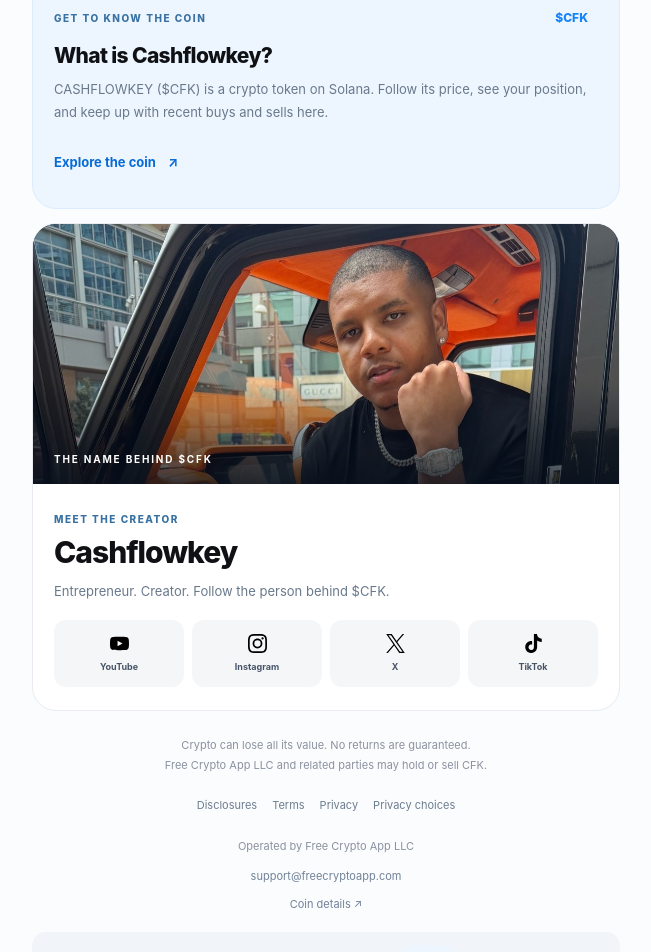
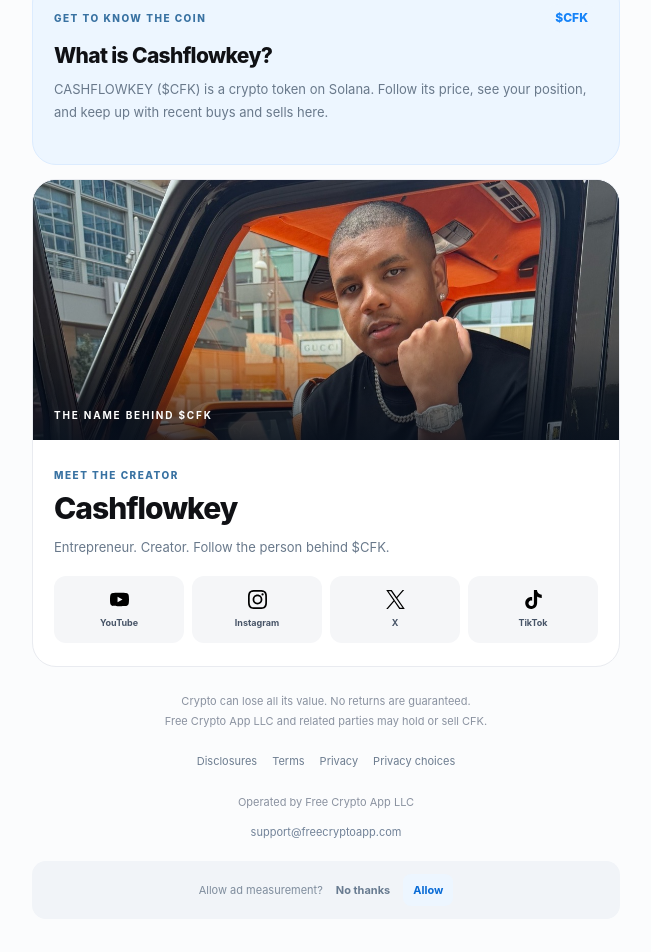
Before and after one commit to richoffcashflow/Buy-CFK, a React (Vite) app: page / in a window 1280 px wide. Shown: the part 1616-2568 px from the top of the page, without its empty margins (314-965 px from the left). Built offline with nearby package versions, Linux system fonts and the light colour scheme; no server answers.

Commit message:
Remove external coin purchase links

```diff
--- a/src/App.jsx
+++ b/src/App.jsx
@@ -187,12 +187,12 @@ export default function App(){
       <section id="position" className="position-card" aria-label="Your position"><div className="position-heading"><h2>Your Position</h2><span className="token-badge">$CFK</span></div><div className="position-value"><div><span>Current value</span><strong>{account?formatMoney(position?.valueUsd):'—'}</strong></div>{position?.pnlPercent!=null&&<div className="position-return"><strong className={position.pnlPercent<0?'loss':'gain'}>{position.pnlPercent>=0?'+':''}{position.pnlPercent.toFixed(2)}%</strong><small>{formatMoney(position.pnlUsd)} return</small></div>}</div><div className="position-tokens"><div><span>Tokens owned</span><strong>{formatNumber(account?position?.tokens:null)}</strong></div><span className="token-badge">$CFK</span></div>{!account&&<button className="position-sign-in" onClick={openAccount}>Sign in to see your position <span aria-hidden="true">→</span></button>}</section>
       {position?.availableUsd>.01&&<div className="cash-ready"><span><strong>{formatMoney(position.availableUsd)}</strong> ready to withdraw</span><button onClick={()=>begin('withdraw',Math.floor(position.availableUsd*100)/100)}>Withdraw</button></div>}
       <section className="activity" aria-label="Coin activity"><div className="section-heading"><h2>Coin Activity</h2><span className="activity-badge">Latest trades</span></div><div className="activity-status"><span className={activity?.unavailable?'status-dot offline':'status-dot'}/><span>{activity?.unavailable?'Reconnecting to activity':'Recent buys & sells'}</span><small>{activity?.updatedAt?'Updated '+new Date(activity.updatedAt).toLocaleTimeString([],{hour:'numeric',minute:'2-digit'}):'Connecting…'}</small></div><ul>{activity?.items?.length?activity.items.slice(0,10).map(item=><li key={item.id}><span className={'activity-icon '+item.side}><Icon name={item.side==='buy'?'plus':'arrow'}/></span><div><strong>{item.side==='buy'?'Bought':'Sold'} CFK</strong><small>{new Date(item.timestamp).toLocaleString([],{month:'short',day:'numeric',hour:'numeric',minute:'2-digit'})}</small></div><div className="activity-value"><strong>{item.usd!=null?formatMoney(item.usd):formatNumber(item.tokens)+' CFK'}</strong></div><a href={'https://solscan.io/tx/'+item.signature} target="_blank" rel="noreferrer" aria-label="View transaction"><Icon/></a></li>):<li className="empty-activity"><p>{activity?.unavailable?'Activity is unavailable right now.':'Confirmed buys and sells will appear here.'}</p></li>}</ul><p className="source-note">Confirmed coin activity. Prices shown in USD when available.</p></section>
-      <section className="about-coin" aria-labelledby="about-heading"><div className="about-heading"><span className="brand-eyebrow">GET TO KNOW THE COIN</span><span className="token-badge">$CFK</span></div><h2 id="about-heading">What is Cashflowkey?</h2><p>CASHFLOWKEY ($CFK) is a crypto token on Solana. Follow its price, see your position, and keep up with recent buys and sells here.</p><a href={'https://pump.fun/coin/'+(config?.mint||MINT)} target="_blank" rel="noopener noreferrer">Explore the coin <span aria-hidden="true">↗</span></a></section>
+      <section className="about-coin" aria-labelledby="about-heading"><div className="about-heading"><span className="brand-eyebrow">GET TO KNOW THE COIN</span><span className="token-badge">$CFK</span></div><h2 id="about-heading">What is Cashflowkey?</h2><p>CASHFLOWKEY ($CFK) is a crypto token on Solana. Follow its price, see your position, and keep up with recent buys and sells here.</p></section>
       <section className="creator-card" aria-labelledby="creator-heading">
         <div className="creator-photo"><img src="/assets/cashflowkey-creator.jpg" width="1152" height="2048" loading="lazy" decoding="async" alt="Cashflowkey seated in a vehicle with an orange interior"/><span className="creator-photo-label">THE NAME BEHIND $CFK</span></div>
         <div className="creator-body"><span className="brand-eyebrow">MEET THE CREATOR</span><h2 id="creator-heading">Cashflowkey</h2><p>Entrepreneur. Creator. Follow the person behind $CFK.</p><nav className="creator-socials" aria-label="Creator social profiles">{CREATOR_SOCIALS.map(social=><a key={social.name} href={social.url} target="_blank" rel="noopener noreferrer" aria-label={'Cashflowkey on '+social.name+' (opens in a new tab)'} title={social.name} onClick={event=>openSocial(event,social.url)}><img src={'/assets/social-'+social.icon+'.svg'} width="19" height="19" alt=""/><span>{social.name}</span></a>)}</nav></div>
       </section>
-      <footer><p>Crypto can lose all its value. No returns are guaranteed.<br/>Free Crypto App LLC and related parties may hold or sell CFK.</p><nav aria-label="Legal"><button onClick={()=>setModal('disclosures')}>Disclosures</button><button onClick={()=>setModal('terms')}>Terms</button><button onClick={()=>setModal('privacy')}>Privacy</button><button onClick={()=>setModal('measurement')}>Privacy choices</button></nav><p>Operated by Free Crypto App LLC</p><a href="mailto:support@freecryptoapp.com">support@freecryptoapp.com</a><a className="coin-details" href={'https://pump.fun/coin/'+(config?.mint||MINT)} target="_blank" rel="noreferrer">Coin details ↗</a></footer>
+      <footer><p>Crypto can lose all its value. No returns are guaranteed.<br/>Free Crypto App LLC and related parties may hold or sell CFK.</p><nav aria-label="Legal"><button onClick={()=>setModal('disclosures')}>Disclosures</button><button onClick={()=>setModal('terms')}>Terms</button><button onClick={()=>setModal('privacy')}>Privacy</button><button onClick={()=>setModal('measurement')}>Privacy choices</button></nav><p>Operated by Free Crypto App LLC</p><a href="mailto:support@freecryptoapp.com">support@freecryptoapp.com</a></footer>
     </main>
     <TradeDock amount={amount} setAmount={setAmount} onBuy={()=>begin('buy')} onSell={()=>begin('sell')} onCustom={()=>{setCustomAmount(amount);setModal('amount');}} busy={busy} openingSignIn={flow.step==='sign-in'} />
     {modal==='amount'&&<Modal title="Choose your amount" onClose={()=>setModal(null)}><form onSubmit={e=>{e.preventDefault();if(Number(customAmount)>0){setAmount(customAmount);setModal(null);}}}><label className="custom-label" htmlFor="custom-amount">How much would you like to spend?</label><div className="custom-amount"><span>$</span><input autoFocus id="custom-amount" aria-label="Custom amount in US dollars" inputMode="decimal" value={customAmount} onChange={e=>{if(/^\d{0,8}(\.\d{0,2})?$/.test(e.target.value))setCustomAmount(e.target.value);}}/><span>USD</span></div><button className="primary" disabled={!Number(customAmount)} type="submit">Use {formatMoney(Number(customAmount)||0)}</button></form></Modal>}
```
